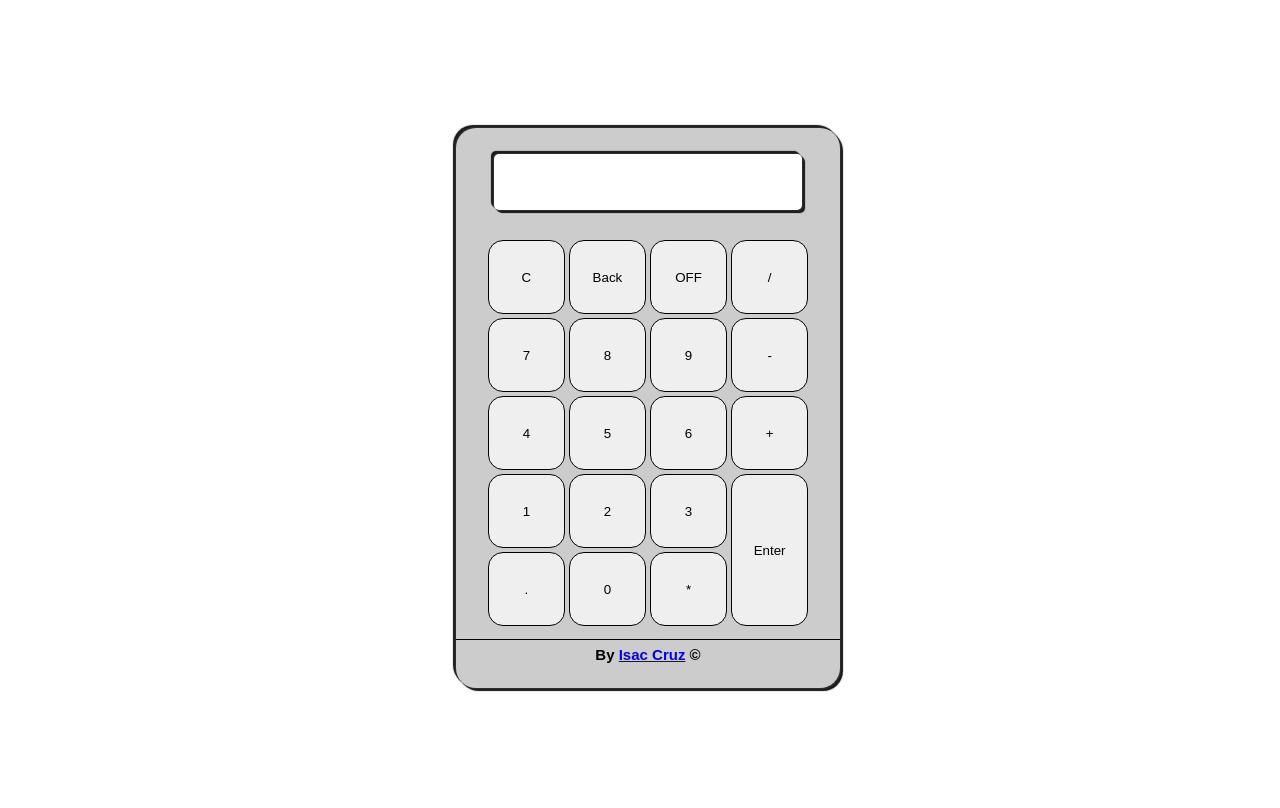
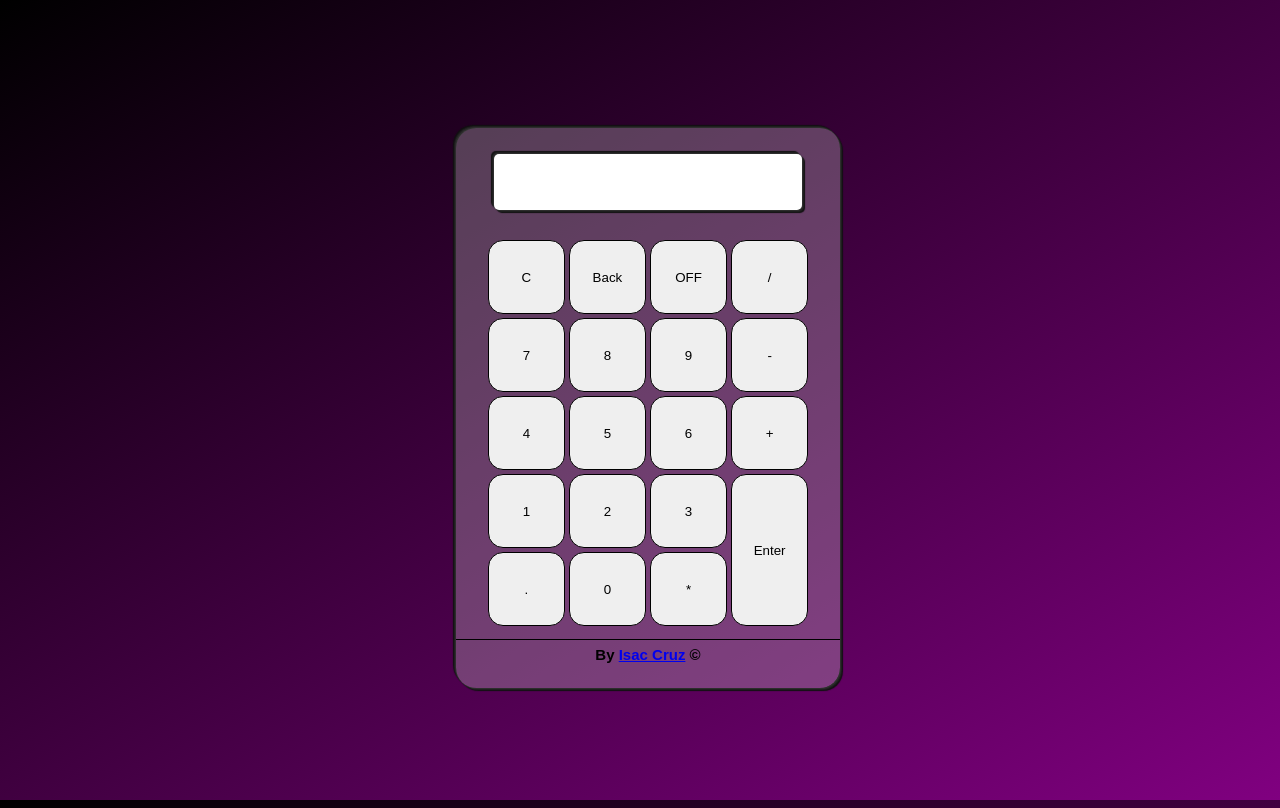
Before and after one commit to isaccsz/Calculadora, a plain HTML site: page index.html in a window 1280 px wide. Drawn offline with Linux system fonts and the light colour scheme.

Commit message:
daily commit

```diff
--- a/styles/styles.css
+++ b/styles/styles.css
@@ -3,6 +3,7 @@ html{
 }
 
 body{
+    background-image: linear-gradient(to bottom right, black, purple);
     width: 100%;
     height: 100%;
     overflow: hidden;
@@ -18,7 +19,7 @@ main{
     margin: 0 auto;
     width: 30%;
     height: 70%;
-    background-color: #ccc;
+    background-color: rgba(204, 204, 204, .3);
     position: relative;
     box-shadow: -1px -1px 1px rgb(47, 47, 47),
     -2px -2px 1px rgb(32, 32, 32),
```
